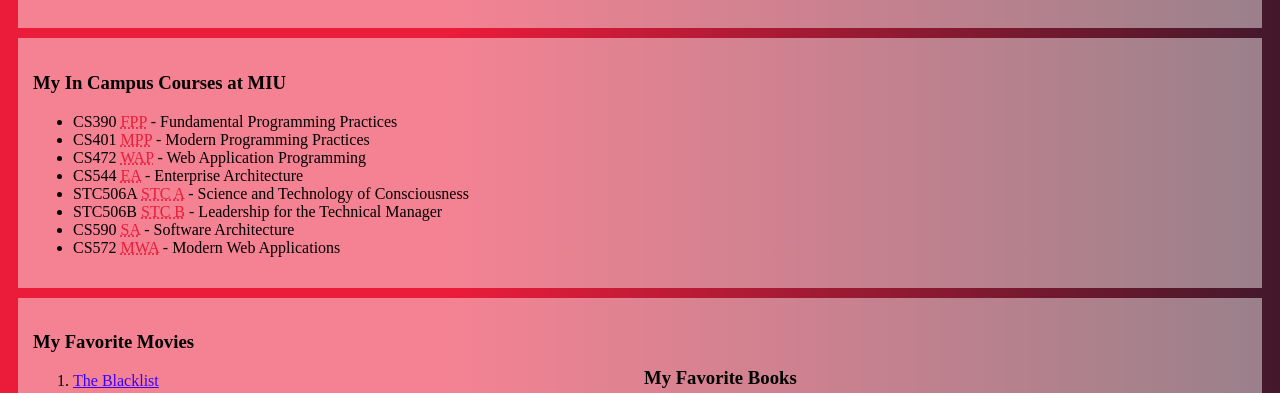
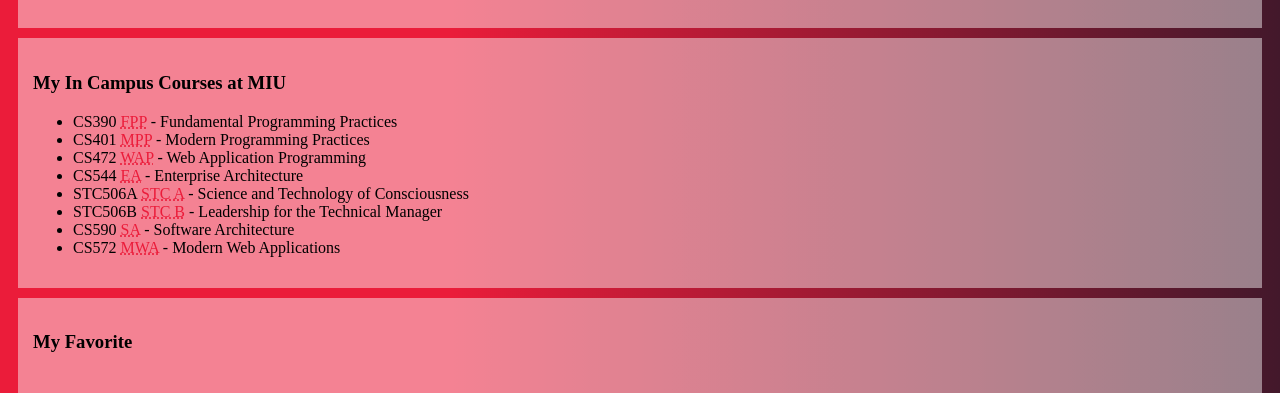
Before and after one commit to abdibedaso/abdibedaso.github.io, a plain HTML site: page aboutme/aboutme.html in a window 1280 px wide. Shown: the part 513-906 px from the top of the page. Drawn offline with Linux system fonts and the light colour scheme.

Commit message:
warning fix

```diff
--- a/aboutme/aboutme.html
+++ b/aboutme/aboutme.html
@@ -18,9 +18,7 @@
     </div>
 
     <section>
-        <article>
-            <h2 id="name" class="red">Abdi Tufa Bedaso</h2>
-        </article>
+        <h2 id="name" class="red">Abdi Tufa Bedaso</h2>
         <article>
             <h3 class="blue">About Me</h3>
             <p>I am a strategic Full Stack Developer with 4 years of hands-on experience developing high-quality
@@ -31,8 +29,8 @@
     </section>
 
     <section>
+        <h3>My In Campus Courses at MIU</h3>
         <article>
-            <h3>My In Campus Courses at MIU</h3>
             <ul>
                 <li>CS390 <abbr title="Fundamental Programming Practices">FPP</abbr> - Fundamental Programming
                     Practices</li>
@@ -51,8 +49,9 @@
     </section>
 
     <section>
+        <h3>My Favorite</h3>
         <article class="inline-block w-45p mr-r-5p">
-            <h3>My Favorite Movies</h3>
+            <h3>Movies</h3>
             <ol>
                 <li>
                     <dl>
@@ -87,7 +86,7 @@
             </ol>
         </article>
         <article class="inline-block w-45p">
-            <h3>My Favorite Books</h3>
+            <h3>Books</h3>
             <ol>
                 <li>
                     <dl>
```
